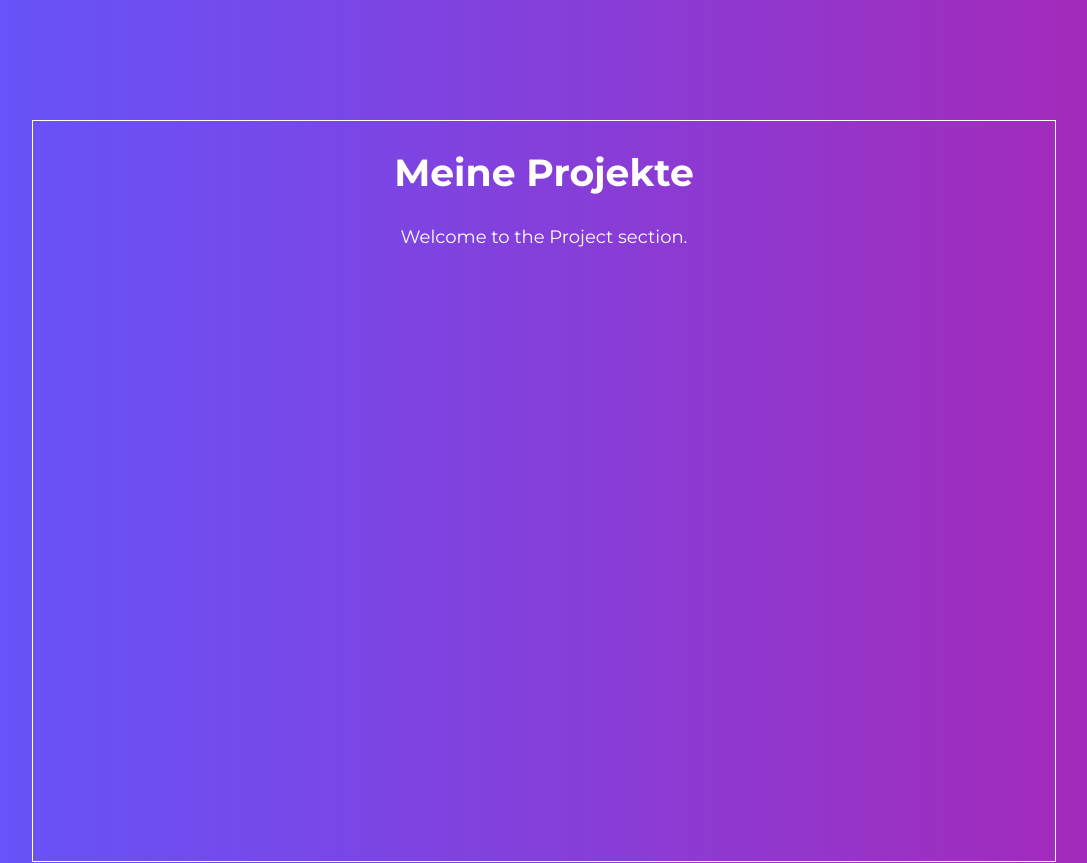
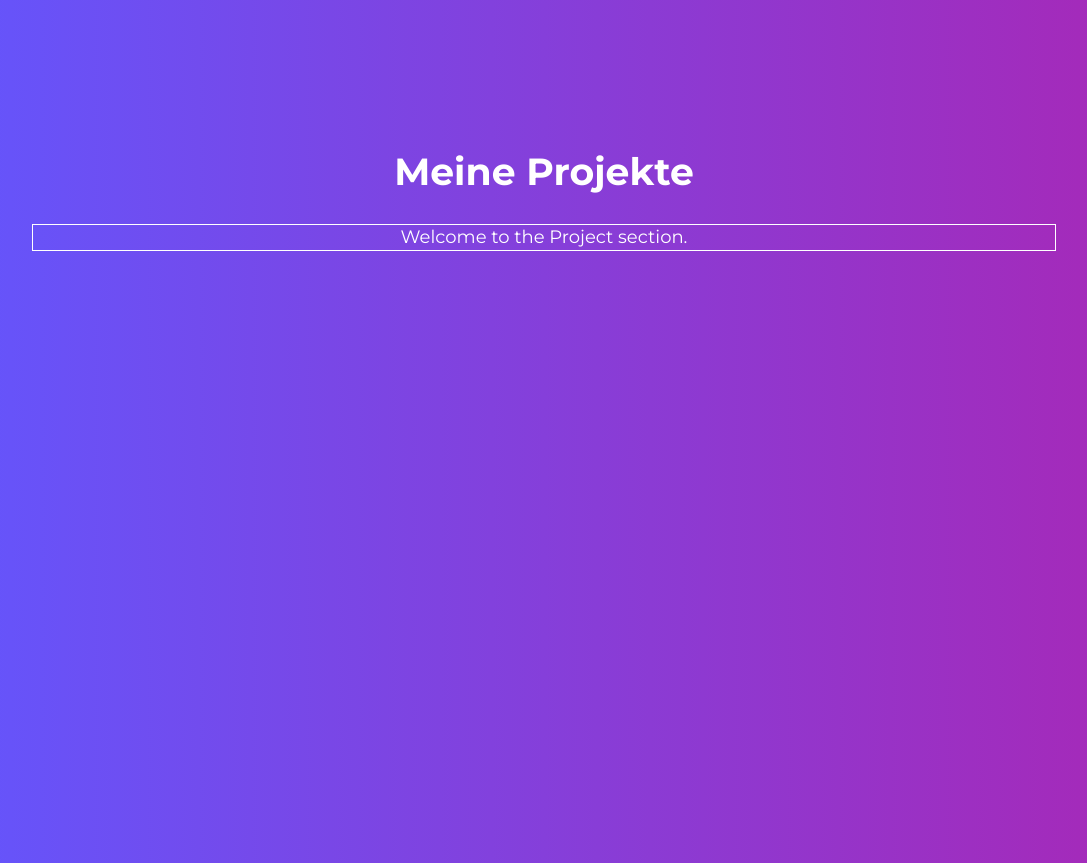
Before and after one commit to DenKim94/PRJ_myPortfolioWebsite, a React (Vite) app in the folder my-website-app/: page / in a window 1280 px wide. Shown: the part 680-1543 px from the top of the page, without its empty margins (96-1183 px from the left). Built offline with nearby package versions, Linux system fonts and the light colour scheme.

Commit message:
added scroll animation to portfolio section

```diff
--- a/my-website-app/src/components/PortfolioSection.jsx
+++ b/my-website-app/src/components/PortfolioSection.jsx
@@ -1,25 +1,30 @@
-import { motion, useInView } from 'framer-motion';
+import { motion, useScroll, useTransform } from 'framer-motion';
 import { useRef } from 'react';
 import './../styles/SectionsGeneric.css'
 import './../styles/PortfolioSection.css'
 
 function PortfolioSection() {
-  const ref = useRef(null);
-  const isInView = useInView(ref);
+  const motionRef = useRef(null);
+  const { scrollYProgress } = useScroll({
+    target: motionRef,
+    offset: ["0 1", "1.33 1"],
+  });
+
+  const scaledProgress = useTransform(scrollYProgress, [0, 1], [0.5, 1]);
 
   return (
-    <motion.section
-      ref={ref}
-      initial={{ y: '100%' }}
-      animate={isInView ? { y: 0 } : { y: '100%' }}
-      viewport={{ once: true }}
-      transition={{ duration: 0.5 }}
-      id='portfolio'
-      className='portfolio-section'
-    >
+    <section id='portfolio' className='portfolio-section'>
       <h1>Meine Projekte</h1>
-      <p>Welcome to the Project section.</p>
-    </motion.section>
+      <motion.p
+        ref={motionRef}
+        style={{
+          scale: scaledProgress,
+          opacity: scrollYProgress
+        }}
+      >
+        Welcome to the Project section.
+      </motion.p>
+    </section>
   );
 }
 
--- a/my-website-app/src/globalConstants.js
+++ b/my-website-app/src/globalConstants.js
@@ -18,7 +18,7 @@ Aus Wunsch wurde Leidenschaft, der ich in meiner Freizeit nachgehe und mich mit
 // Path to the images/photos
 const PATH_TO_IMAGES = 'src/assets/images/';
 const IMAGE_NAMES = ['IMG_2113.png', 'IMG_4041.png', 'IMG_4461.png', 'IMG_2716.png'];
-export const DURATION_IMAGE_ANIMATION = 3000;  // Dauer des Intervalls für einen Fotowechsel in Millisekunden
+export const DURATION_IMAGE_ANIMATION = 3200;  // Dauer des Intervalls für einen Fotowechsel in Millisekunden
 export const PHOTO_BORDER_COLOR = 'black';
 export const PHOTO_BORDER_WIDTH = '10px';
 
--- a/my-website-app/src/styles/PortfolioSection.css
+++ b/my-website-app/src/styles/PortfolioSection.css
@@ -1,3 +1,3 @@
-.portfolio-section {
+.portfolio-section p{
     border: solid 1px white;
 }
```
